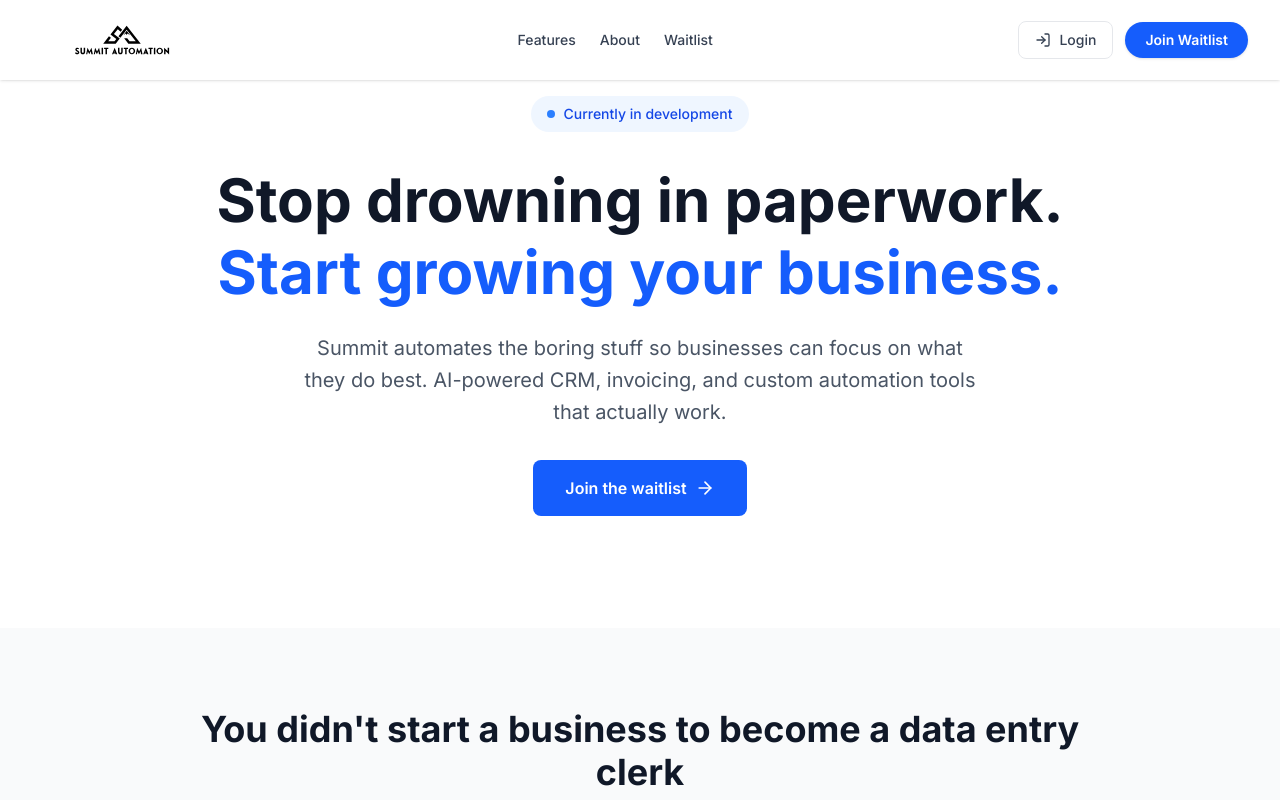
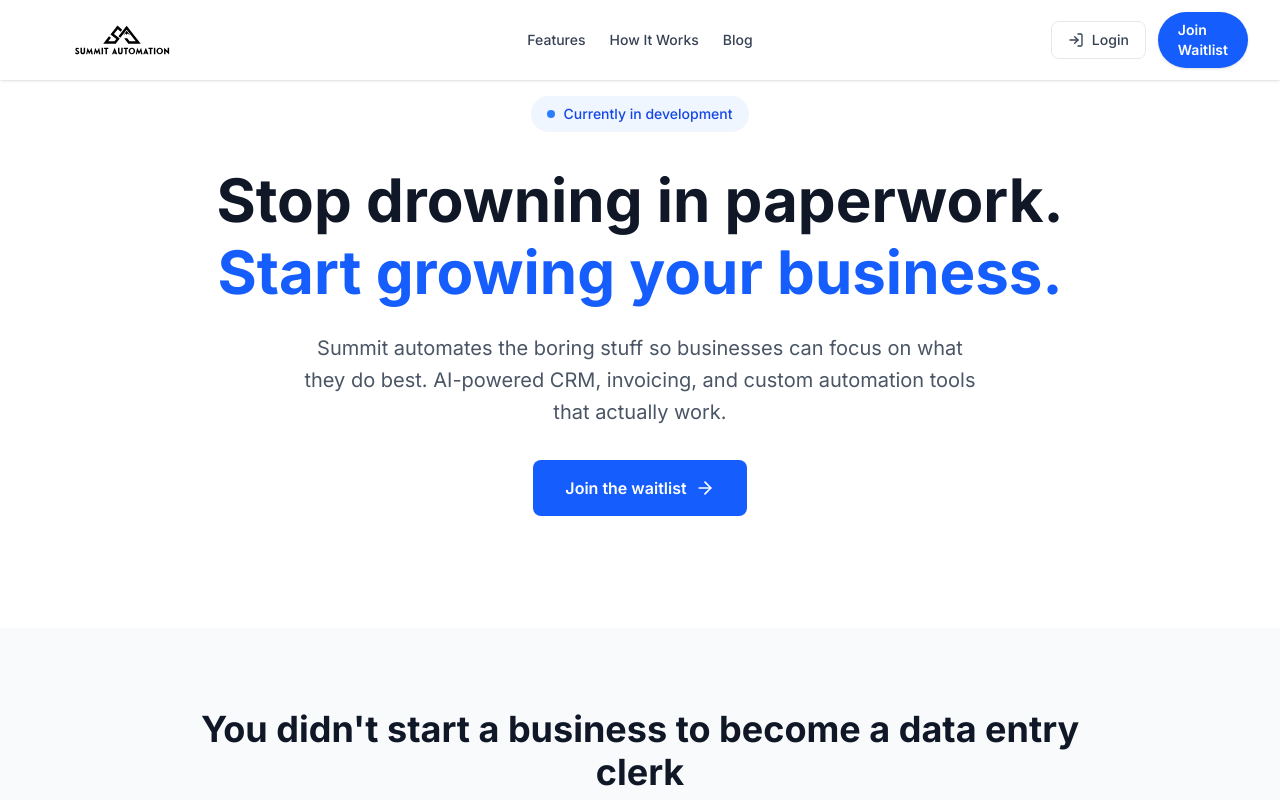
Before and after one commit to Summit-Automation/Summit-Site, a Next.js app: page / in a window 1280 px wide. Shown: the top 800 px of the page. Built offline with nearby package versions, Linux system fonts and the light colour scheme.

Commit message:
changed a button and adjusting centering

```diff
--- a/src/components/layout/Header.tsx
+++ b/src/components/layout/Header.tsx
@@ -27,9 +27,9 @@ const Header = ({ scrolled }: HeaderProps) => {
             }`}
         >
             <div className="max-w-7xl mx-auto px-6 lg:px-8">
-                <div className="flex items-center justify-between h-20">
+                <div className="flex items-center h-20">
                     {/* Logo */}
-                    <div className="flex-shrink-0">
+                    <div className="flex-shrink-0 w-48">
                         <Link href="/" className="flex items-center gap-2 z-10">
                             <Image
                                 src="/images/4_SVG.svg"
@@ -47,11 +47,11 @@ const Header = ({ scrolled }: HeaderProps) => {
                     </div>
 
                     {/* Desktop Nav */}
-                    <nav className="hidden md:flex items-center gap-6">
+                    <nav className="hidden md:flex items-center gap-6 flex-1 justify-center">
                         {[
                             { label: 'Features', href: '#features' },
-                            { label: 'About', href: '#about' },
-                            { label: 'Waitlist', href: '#waitlist' },
+                            { label: 'How It Works', href: '#how-it-works' },
+                            { label: 'Blog', href: '#blog' },
                         ].map(({ label, href }) => (
                             <a
                                 key={label}
@@ -68,7 +68,7 @@ const Header = ({ scrolled }: HeaderProps) => {
                     </nav>
 
                     {/* Call to Action Buttons */}
-                    <div className="hidden md:flex items-center gap-3">
+                    <div className="hidden md:flex items-center gap-3 w-48 justify-end">
                         {/* Login Button */}
                         <button
                             onClick={handleLogin}
--- a/src/components/layout/MobileMenu.tsx
+++ b/src/components/layout/MobileMenu.tsx
@@ -17,8 +17,8 @@ const MobileMenu = () => {
             <div className="px-4 pt-4 pb-6 space-y-2">
                 {[
                     {label: 'Features', href: '#features'},
-                    {label: 'About', href: '#about'},
-                    {label: 'Waitlist', href: '#waitlist'}
+                    {label: 'How It Works', href: '#how-it-works'},
+                    {label: 'Blog', href: '#blog'}
                 ].map(({label, href}) => (
                     <a
                         key={label}
```
